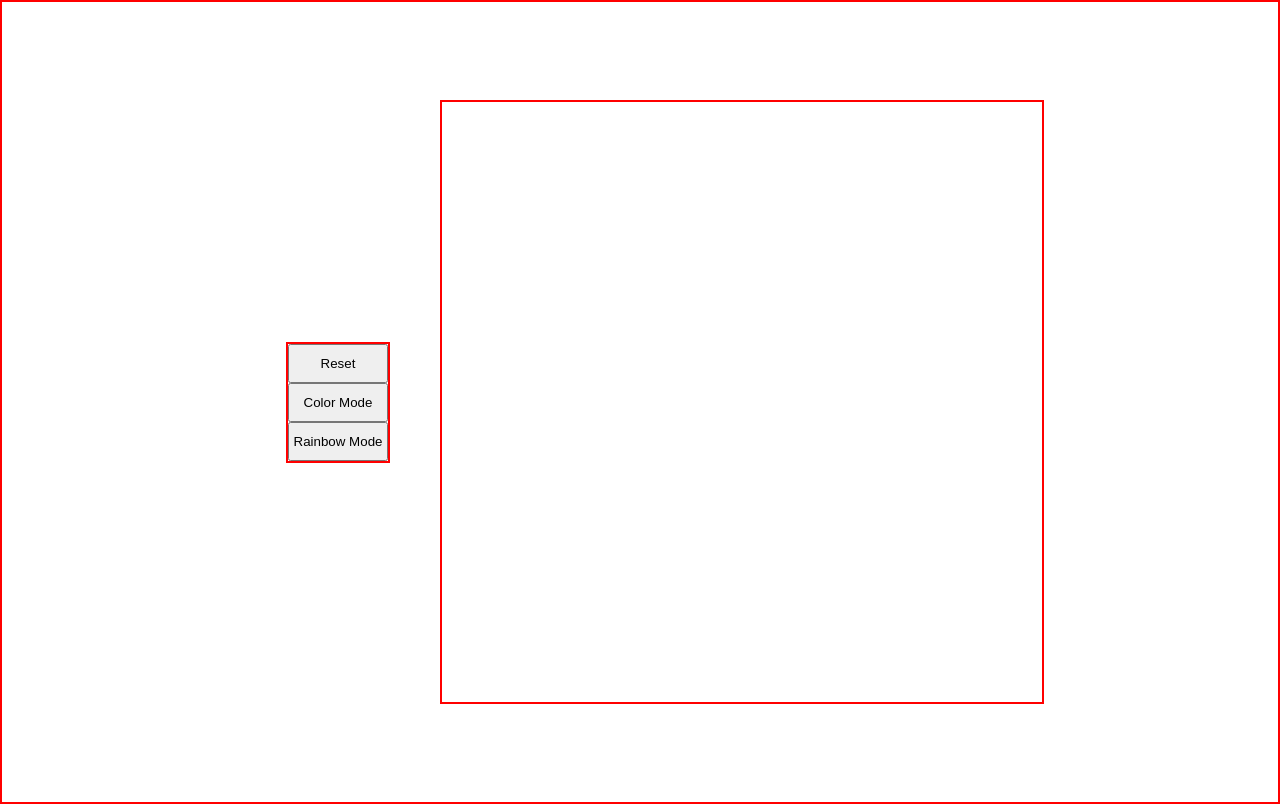
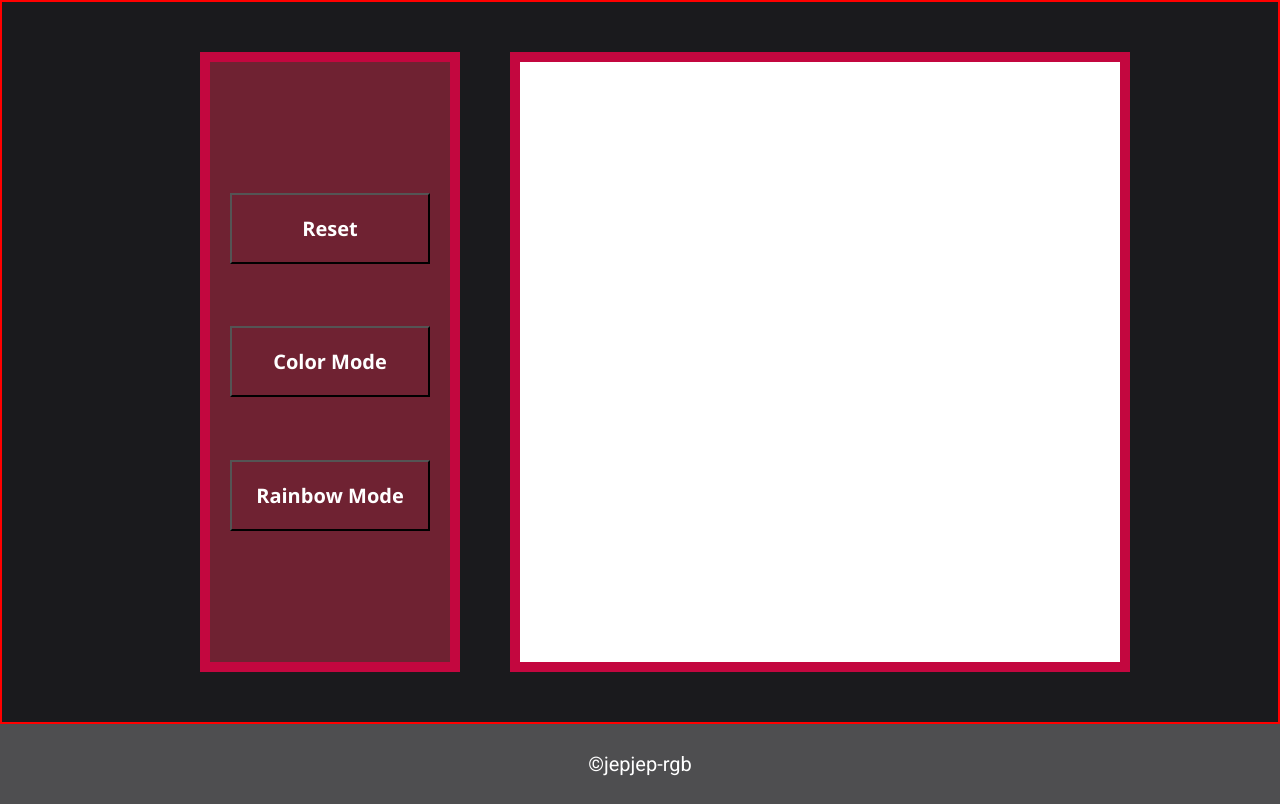
Before and after one commit to jepjep-rgb/odin-etch-a-sketch, a plain HTML site: page index.html in a window 1280 px wide. Drawn offline with nearby package versions, Linux system fonts and the light colour scheme.

Commit message:
Improve site layout and styles

```diff
--- a/css/styles.css
+++ b/css/styles.css
@@ -1,29 +1,46 @@
+@import url('https://fonts.googleapis.com/css2?family=Heebo:wght@400;700;900&family=Open+Sans:wght@400;600;700&family=Roboto:ital,wght@0,100;0,400;0,700;0,900;1,100;1,300&display=swap');
+
 body {
     margin: 0;
     padding: 0;
+    height: 100vh;
 }
 
 .main-content {
     display: flex;
     justify-content: center;
     align-items: center;
-    height: 100vh;
+    height: 90vh;
     border: 2px red solid;
+    background-color: #1A1A1D;
 }
 
 .settings {
     display: flex;
     flex-direction: column;
-    justify-content: space-between;
+    justify-content: space-around;
     align-items: center;
-    border: 2px red solid;
+    border: 10px #C3073F solid;
     margin: 50px;
+    padding: 12.5vh 20px;
+    width: 200px;
+    height: 50vh;
+    background-color: #6F2232;
 }
 
 button {
     box-sizing: border-box;
-    padding: 10px 2.5px;
-    width: 100px;
+    padding: 20px 5px;
+    width: 100%;
+    background-color: #6F2232;
+    color: white;
+    font-family: 'Open Sans', sans-serif;
+    font-weight: bold;
+    font-size: 20px;
+}
+
+button:hover {
+    background-color: #950740;
 }
 
 .sketchpad {
@@ -31,9 +48,10 @@ button {
     flex-direction: column;
     padding: 0;
     margin: 0;
-    border: 2px red solid;
+    border: 10px #C3073F solid;
     width: 75vh;
     height: 75vh;
+    background-color: white;
 }
 
 .row {
@@ -48,3 +66,22 @@ button {
     height: auto;
     flex: 1;
 }
+
+.footer {
+    background-color: #4E4E50;
+    font-family: 'Roboto', sans-serif;
+    display: flex;
+    justify-content: center;
+    align-items: center;
+    height: 10vh;
+}
+
+a {
+    color: white;
+    font-size: 20px;
+    text-decoration: none;
+}
+
+a:hover, a:active {
+    color: #950740;
+}
--- a/index.html
+++ b/index.html
@@ -16,7 +16,7 @@
             </div>
             <div class="sketchpad"></div>
         </div>
-        <div class="footer"></div>
+        <div class="footer"><a href=https://github.com/jepjep-rgb>©jepjep-rgb</a></div>
     </div>
 </body>
 </html>
```
